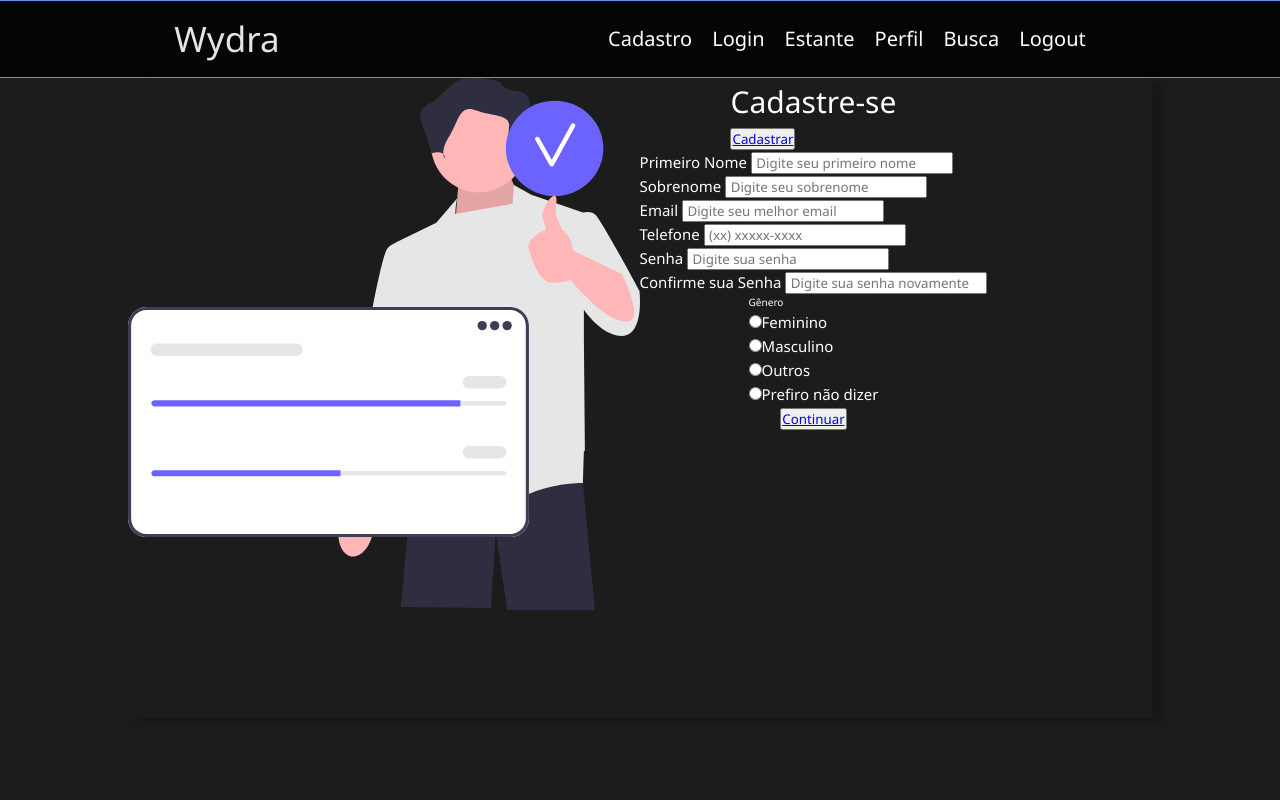
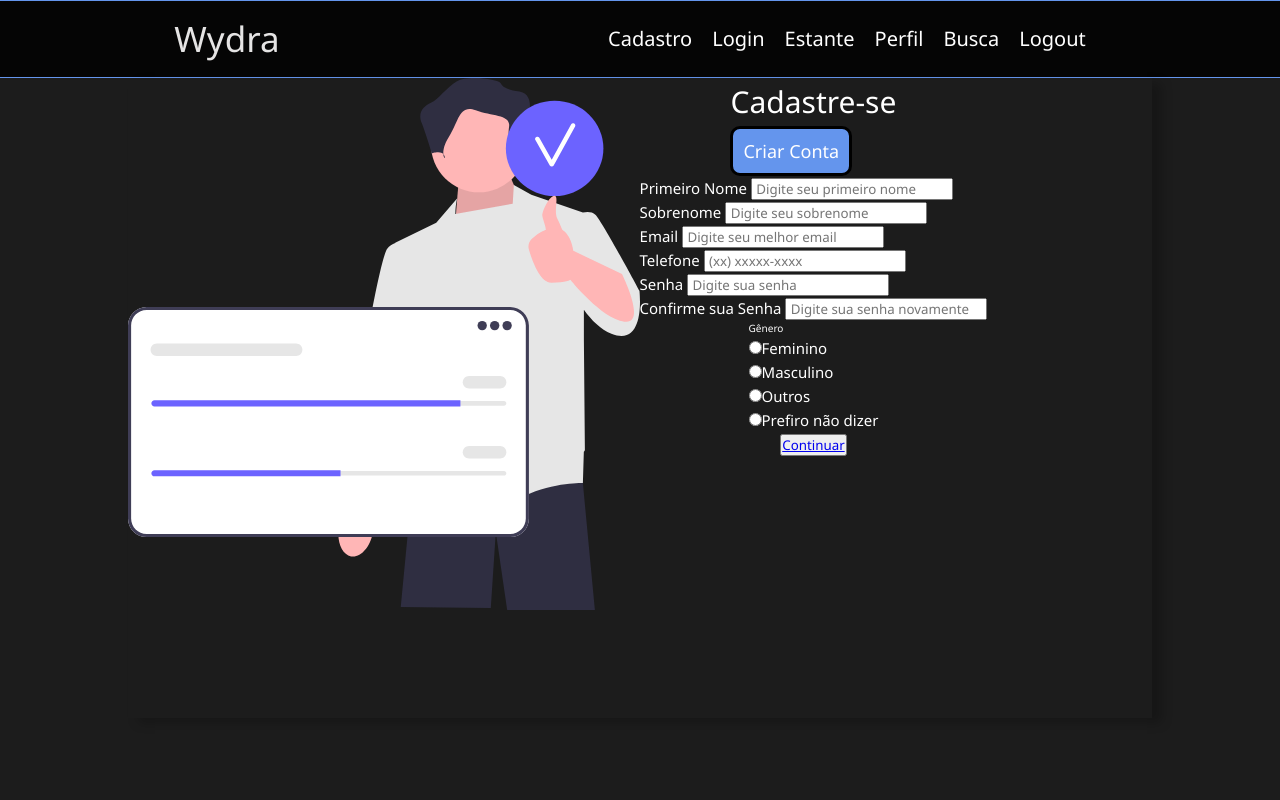
Before and after one commit to a-lvaro/Wydra-construcaoSoftware, a Vue app in the folder client/: page /cadastro in a window 1280 px wide. Shown: the top 800 px of the page. Built offline with nearby package versions, Linux system fonts and the light colour scheme.

Commit message:
botão variável implementado

```diff
--- a/client/src/components/Botao.vue
+++ b/client/src/components/Botao.vue
@@ -1,15 +1,15 @@
 <template>
     <div>
-        <button type="submit">texto</button>
+        <button type="submit">{{texto}}</button>
     </div>
 </template>
 
 <script>
-// export default {
-//     props: {
-//         texto: String
-//     }
-// }
+export default {
+    props: {
+        texto: String
+    }
+}
 
 </script>
 
@@ -22,8 +22,7 @@ button[type="submit"] {
     border: 3px solid black;
     border-radius: 10px;
     cursor: pointer;
-    width: 35%;
-    max-width: 300px;
+    display: flex;
     box-sizing: border-box;
 }
 </style>
--- a/client/src/components/Cadastro.vue
+++ b/client/src/components/Cadastro.vue
@@ -11,7 +11,7 @@
                             <h1>Cadastre-se</h1>
                         </div>
                         <div class="botao-cadastro">
-                            <button><a href="#">Cadastrar</a></button>
+                            <Botao texto="Criar Conta" />
                         </div>
                     </div>
                     <div class="inputs">
@@ -88,8 +88,6 @@
 </template>
 
 <script>
-import Botao from './Botao.vue'
-
 export default {
     name: "Cadastro",
     data() {
@@ -98,6 +96,10 @@ export default {
         }
     }
 }
+</script>
+
+<script setup>
+import Botao from './Botao.vue'
 </script>
 
 <style>
--- a/client/src/components/Login.vue
+++ b/client/src/components/Login.vue
@@ -1,4 +1,3 @@
-
 <template>
   <div>
     <form class="retangulo-login" @submit.prevent="fazerLogin">
@@ -8,7 +7,7 @@
 
       <label for="password">Senha:</label>
       <input type="password" id="password" name="password" required v-model="senha" />
-      <Botao />
+      <Botao texto="Entrar"/>
     </form>
   </div>
 </template>
@@ -64,11 +63,7 @@ label {
 }
 </style>
 
-
-
 <script>
-import Botao from './Botao.vue'
-
 export default {
   name: "Login",
   data() {
@@ -89,3 +84,7 @@ export default {
   },
 }
 </script>
+
+<script setup>
+  import Botao from './Botao.vue'
+</script>
```
